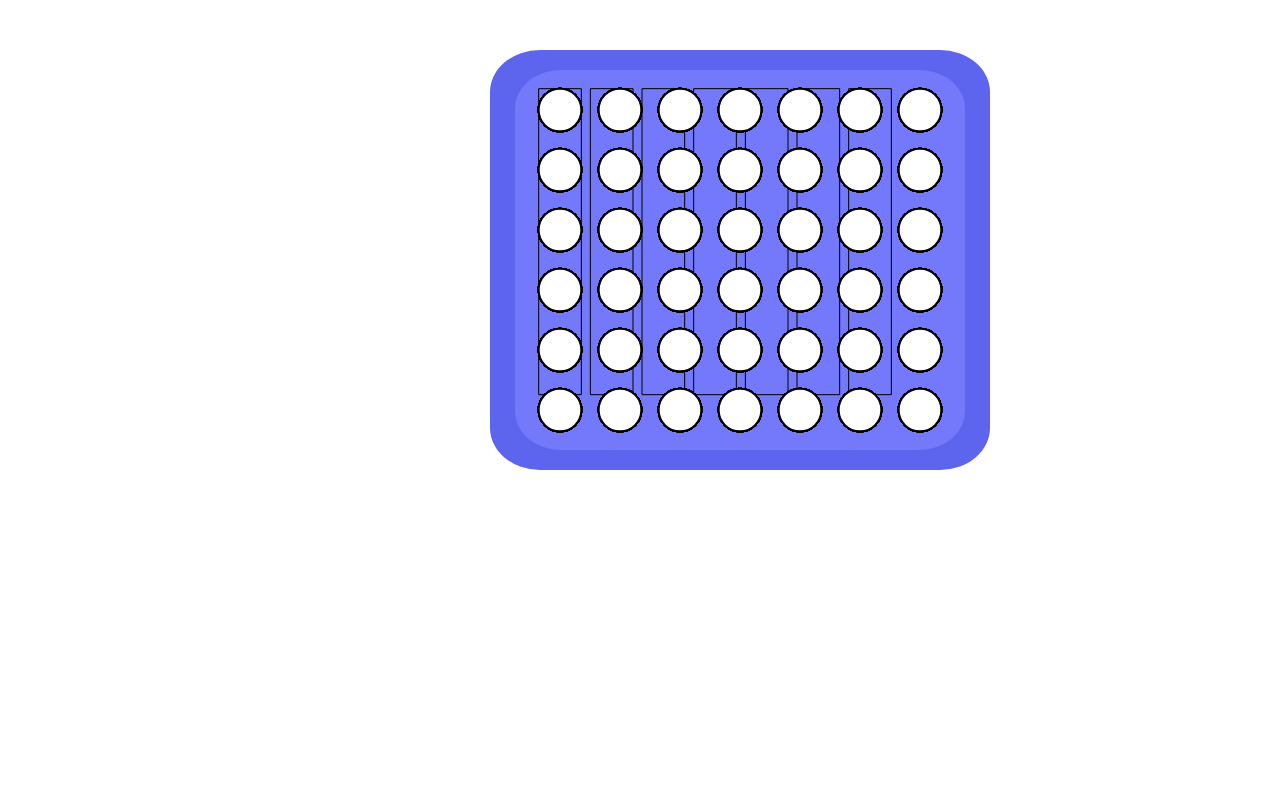
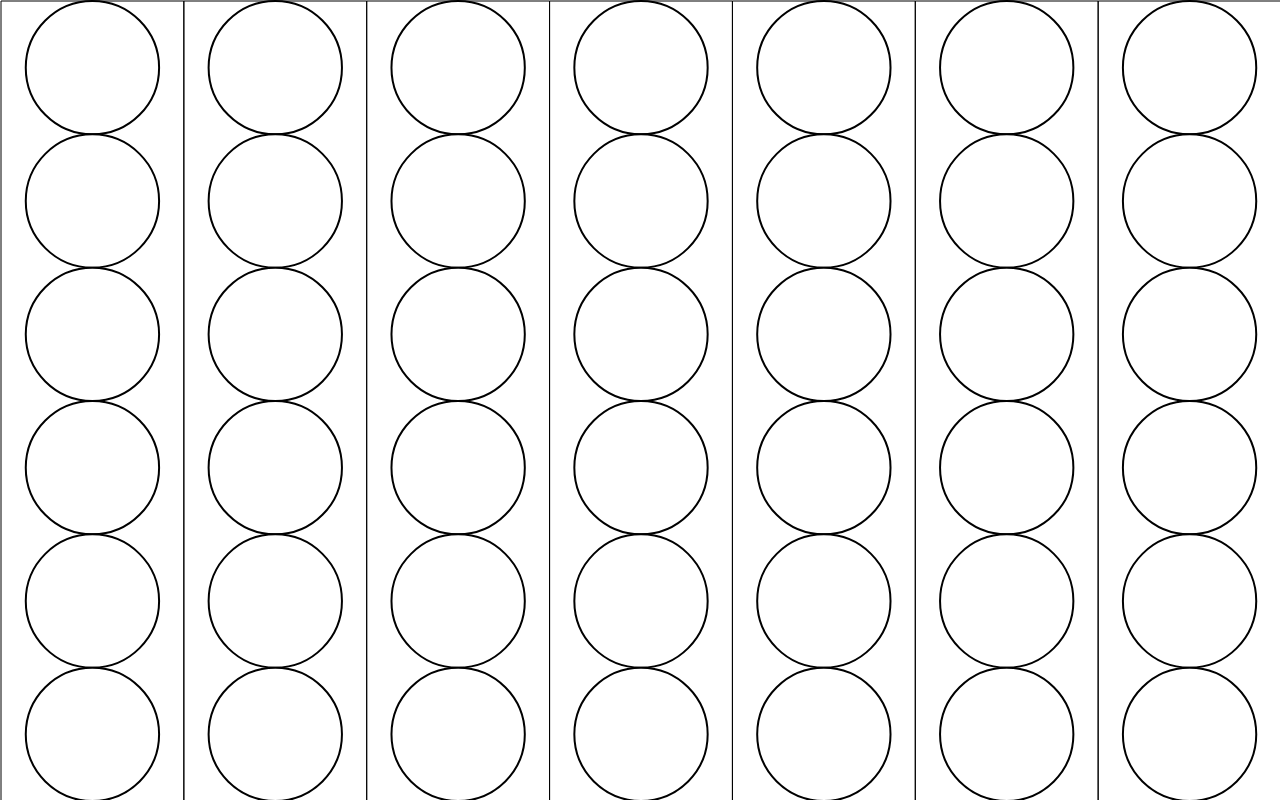
Before and after one commit to hsingh17/Connect4, a plain HTML site: page index.html in a window 1280 px wide. Both pictures are taken after a click on the button "AI". Drawn offline with nearby package versions, Linux system fonts and the light colour scheme.

Commit message:
Made the game look better on all resolution/screen sizes, which resulted it in looking very simple. I'm fine with that for now. Now it's time to work on the AI

```diff
--- a/app.js
+++ b/app.js
@@ -210,22 +210,24 @@ function ViewHandler(board) {
     this.dpi = window.devicePixelRatio;
 
     this.init = function() {
-        document.getElementById("game").style.display = "block";
+        document.getElementById("game").style.display = "flex";
         document.getElementById("menu").style.display = "none";
 
         this.canvas.width = window.innerWidth * this.dpi;
         this.canvas.height = window.innerHeight * this.dpi;
-        this.canvas.style.width = "" + (window.innerWidth) + "px";
-        this.canvas.style.height = "" + (window.innerHeight) + "px";
-        this.ctx.scale(this.dpi,this.dpi);
+        this.canvas.style.width = "" + window.innerWidth + "px";
+        this.canvas.style.height = "" + window.innerHeight + "px";
+        this.ctx.scale(this.dpi, this.dpi);
 
-        let r = this.canvas.width / (60 * window.devicePixelRatio);
-        let x = 560-r, y = 110-r, w = 2*r, h = 12*r + 50;
+        console.log(this.canvas.width, this.canvas.height, this.canvas.style.width, this.canvas.style.height);
+        console.log(window.innerWidth, window.innerHeight);
+
+        let x = 1, y = 1, w = window.innerWidth / 7, h = window.innerHeight;
         for (let i = 0; i < 7; i++) {
-            let x_i = x + i * (w + 9);
+            let x_i = x + i * w;
             this.ctx.beginPath();
             this.ctx.rect(x_i, y, w, h);
-            this.ctx.fillStyle = "#FF0000";
+            this.ctx.strokeStyle = "#000000";
             this.ctx.stroke();
             this.hit_boxes.push([x_i, y, w, h]);
         }
@@ -255,12 +257,13 @@ function ViewHandler(board) {
     }
 
     this.draw = function() {
-        for (let i = 1; i <= 6; i++) {
-            for (let j = 1; j <= 7; j++) {
+        let x = 1, y = 1, w = window.innerWidth / 7, h = window.innerHeight;
+        for (let i = 0; i < 6; i++) {
+            for (let j = 0; j < 7; j++) {
                 this.ctx.beginPath();
-                this.ctx.fillStyle = this.board.get(i-1, j-1);
+                this.ctx.fillStyle = this.board.get(i, j);
                 this.ctx.lineWidth = 2;
-                this.ctx.arc((j * 60) + 500, (i * 60) + 50, canvas.width / (60 * window.devicePixelRatio), 0, 2 * Math.PI);
+                this.ctx.arc(x + (2*j+1) * (w/2), y + (2*i+1) * (h / 12), h / (12 * this.dpi), 0, 2 * Math.PI);
                 this.ctx.fill();
                 this.ctx.stroke();
             }
@@ -270,7 +273,6 @@ function ViewHandler(board) {
     this.draw_finish_screen = function(win) {
         // Display the end screen and blur the background
         document.getElementById("end-screen").style.display = "block";
-        document.getElementById("blur").style.display = "block";
 
         // Set onclick event of restart button to resetting the board
         // TODO: Possibly find a fix for this.
@@ -279,7 +281,7 @@ function ViewHandler(board) {
             console.log("reset");
             this.board.init_board();
             document.getElementById("end-screen").style.display = "none";
-            document.getElementById("blur").style.display = "none";
+            this.draw();
         })
 
         // Display at the top who won or if it was a tie
@@ -291,7 +293,7 @@ function ViewHandler(board) {
             winner_text.textContent = "Tie"
             document.getElementById("winner-2").style.display = "none";
         }
-    }
+   }
 }
 
 function start_game(game_mode) {
@@ -299,14 +301,14 @@ function start_game(game_mode) {
     let view = new ViewHandler(board);
     board.init_board();
     view.init();
+    view.draw();
     setInterval(loop, 100);
 
     function loop() {
         // If there is a winner, do not update the board
         if (board.finished) return;
 
-        // Draw the circles to the screen
-        view.draw();
+	// Draw the circles to the screen
         // If there is a winner or tie game, draw the final board to the screen
         // and show the results screen
         let win = board.check_win();
--- a/index.html
+++ b/index.html
@@ -17,10 +17,10 @@
     </div>
 
     <div id="game">
-      <div id="blur"></div>
+      <!-- <div id="blur"></div> -->
       <canvas id="canvas" tabindex="1"></canvas>
-      <div id="blue-box"></div>
-      <div id="light-blue-box"></div>
+      <!-- <div id="blue-box"></div>
+      <div id="light-blue-box"></div> -->
       <div id="end-screen">
         <ul style="list-style:none">
           <li id="winner-1"></li>
--- a/styles.css
+++ b/styles.css
@@ -1,17 +1,19 @@
 body {
     display: flex;
     justify-content: center;
+    align-items: center;
     margin: 0;
     overflow: hidden;
     padding: 0;
+    height: 100vh;
 }
 
 #end-screen {
     background-color: #f5edfa;
     position: absolute;
     display: none;
-    top: 147px;
-    left: 655px;
+    top: 30%;
+    left: 40%;
     width: 150px;
     height: 210px;
     padding: 10px 10px;
@@ -23,6 +25,7 @@ body {
 
 canvas {
     outline: none;
+    background-color: white;
 }
 
 ul {
@@ -90,16 +93,17 @@ li {
 
 #game {
     display: none;
+    justify-content: center;
+    align-items: center;
 }
 
 #menu {
     display: flex;
-    justify-content: center;
     align-items: center;
     flex-direction: column;
     margin-top: 100px;
     width: 250px;
-    height: auto;
+    height: 250px;
     background-color: #5D64EEFF;
     padding-bottom: 50px;
     border-radius: 10%;
```
